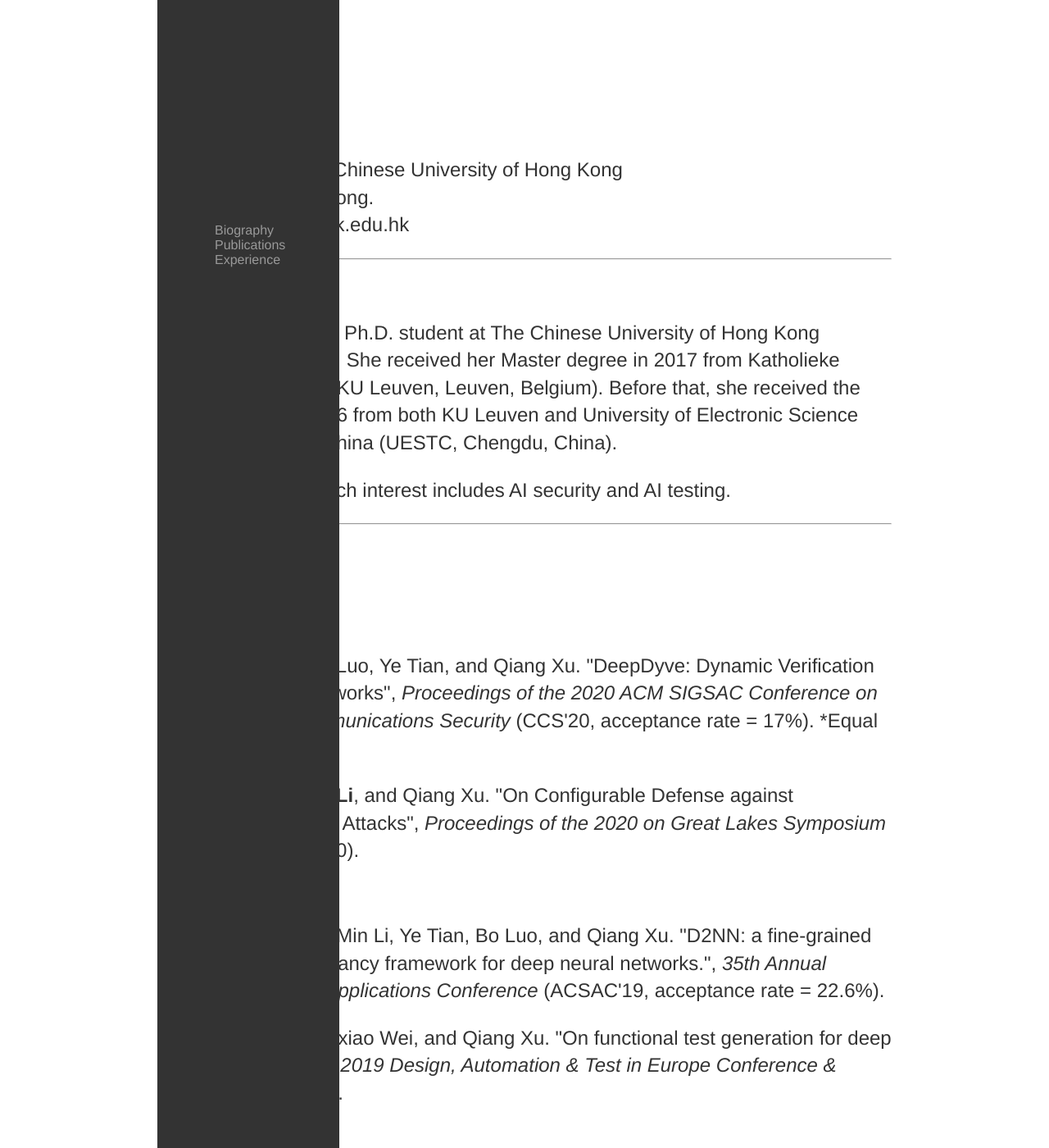
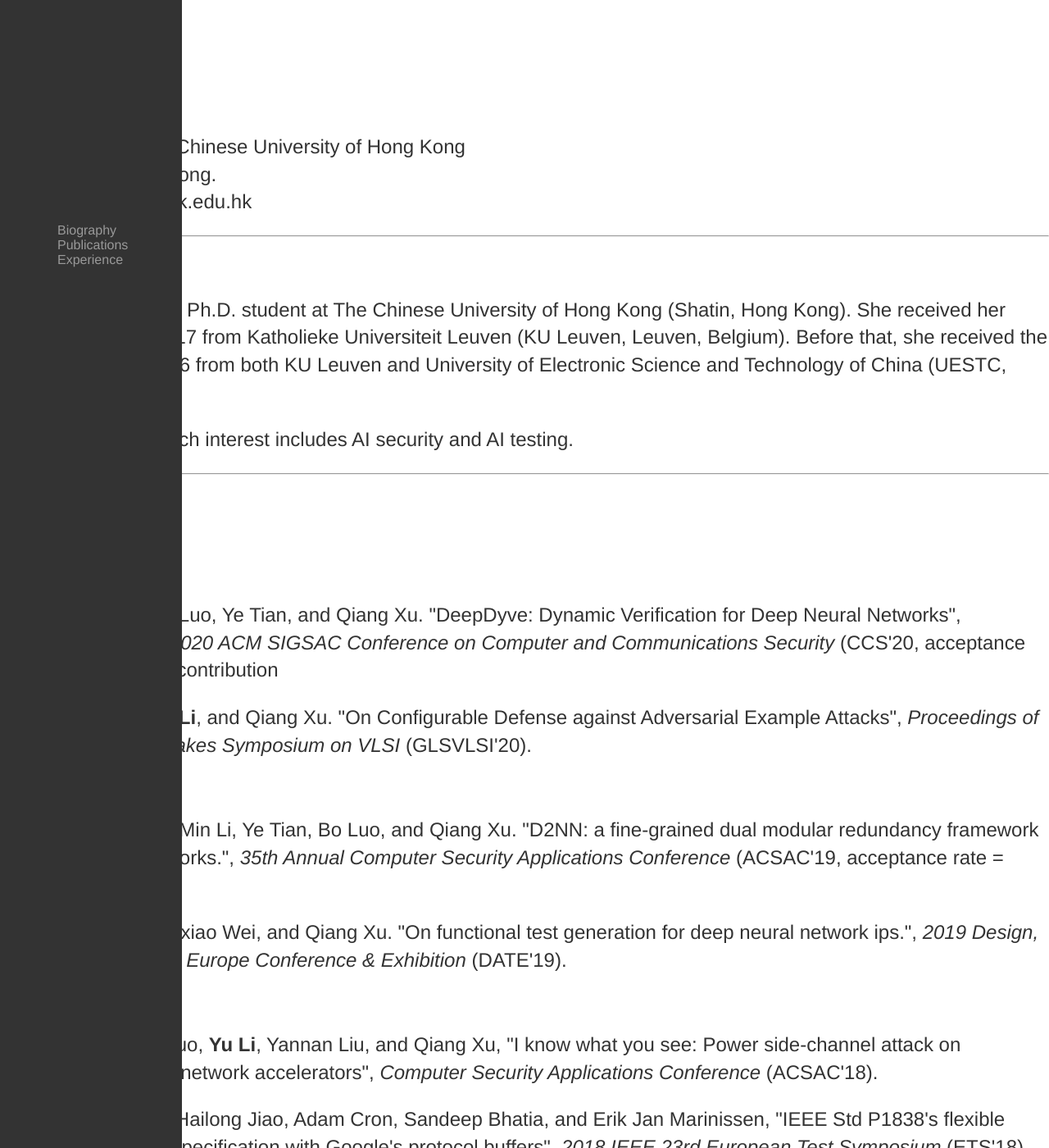
Before and after one commit to yuli-yl/yuli-ly.github.io, a Jekyll site: the page built from index.html, in a window 1280 px wide and 1400 px high. Shown: the whole window at 82% size. Built offline with Jekyll 4.4.1, drawn with Linux system fonts in a browser that asks for light colours.

Commit message:
Update main.css

```diff
--- a/css/main.css
+++ b/css/main.css
@@ -1,7 +1,8 @@
 body {
     font-family:'Helvetica', 'Arial', 'Sans-Serif';
-    margin: 60px auto;
-    width: 70%;
+/*     margin: 60px auto; */
+    margin: 0;
+/*     width: 70%; */
 }
 
 nav {
```
